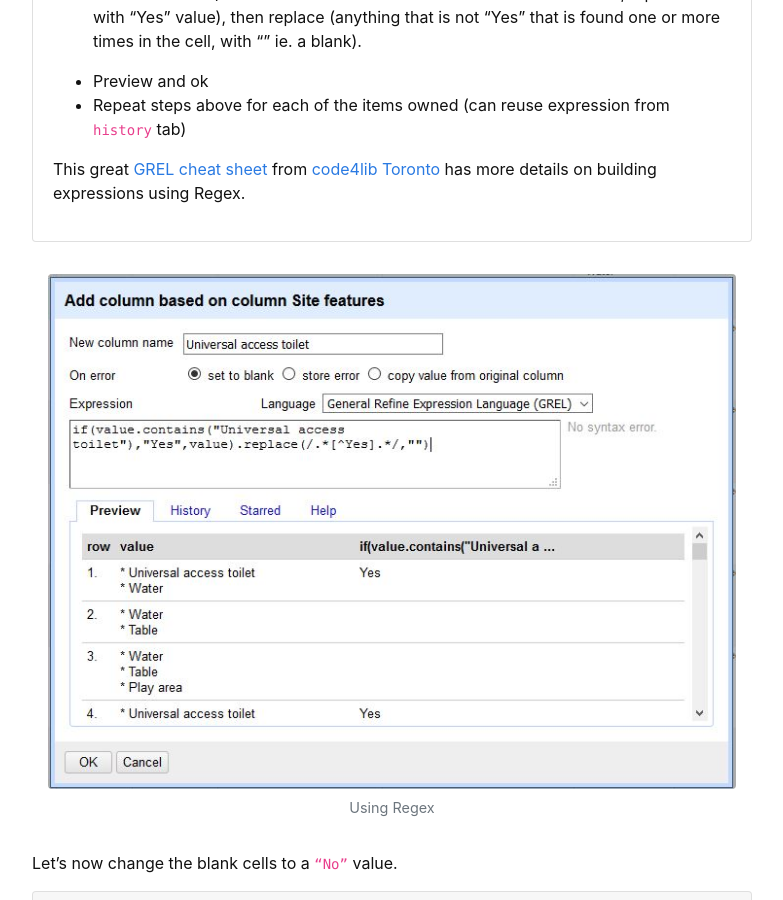
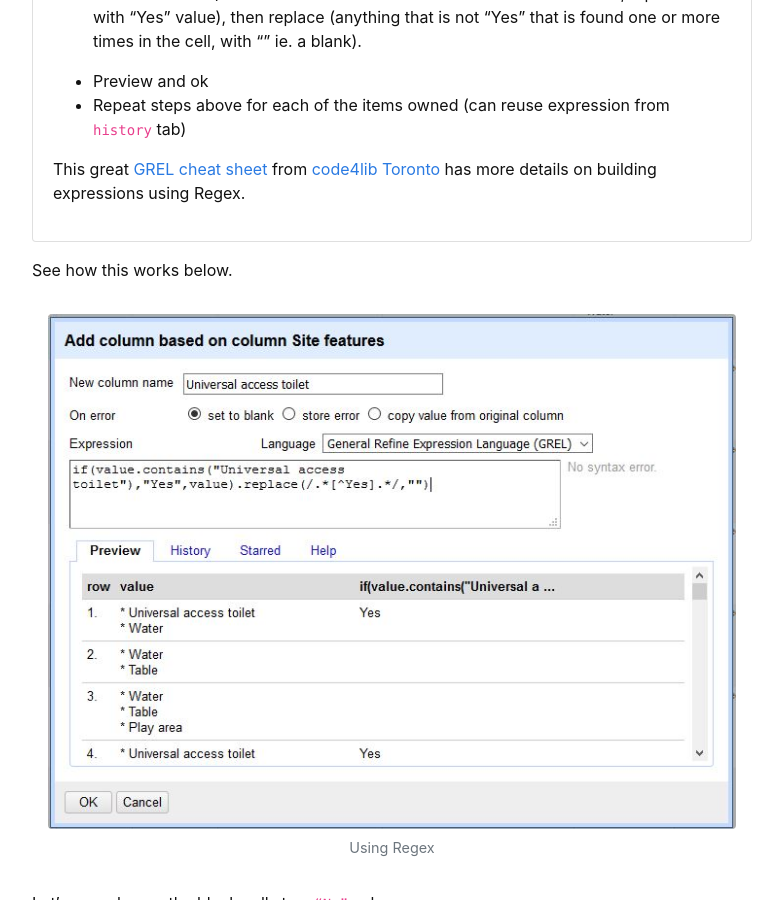
Before and after one commit to GULibrarySandbox/advanced-data-wrangle-old, a Jekyll site: the page built from content/5-lesson.md, in a window 1280 px wide and 900 px high, scrolled down 2562 px. Shown: the whole window, without its empty margins (248-1031 px from the left). Built offline with Jekyll 4.4.1, drawn with Linux system fonts in a browser that asks for light colours.

Commit message:
Update 5-lesson.md

```diff
--- a/content/5-lesson.md
+++ b/content/5-lesson.md
@@ -77,6 +77,8 @@ Below is an alternative method using GREL and a language known as Regular Expres
 This great [GREL cheat sheet](https://code4libtoronto.github.io/2018-10-12-access/GoogleRefineCheatSheets.pdf) from [code4lib Toronto](https://code4libtoronto.github.io/) has more details on building expressions using Regex.
 {% endcapture %} {% include card.md header="Alternative method to add a new column using GREL" text=text %}
 
+See how this works below.
+
 {% include figure.html img="ORRegex.JPG" alt="Using Regex" caption="Using Regex" width="100%" %}
 
 Let's now change the blank cells to a  `“No”`  value.
```
